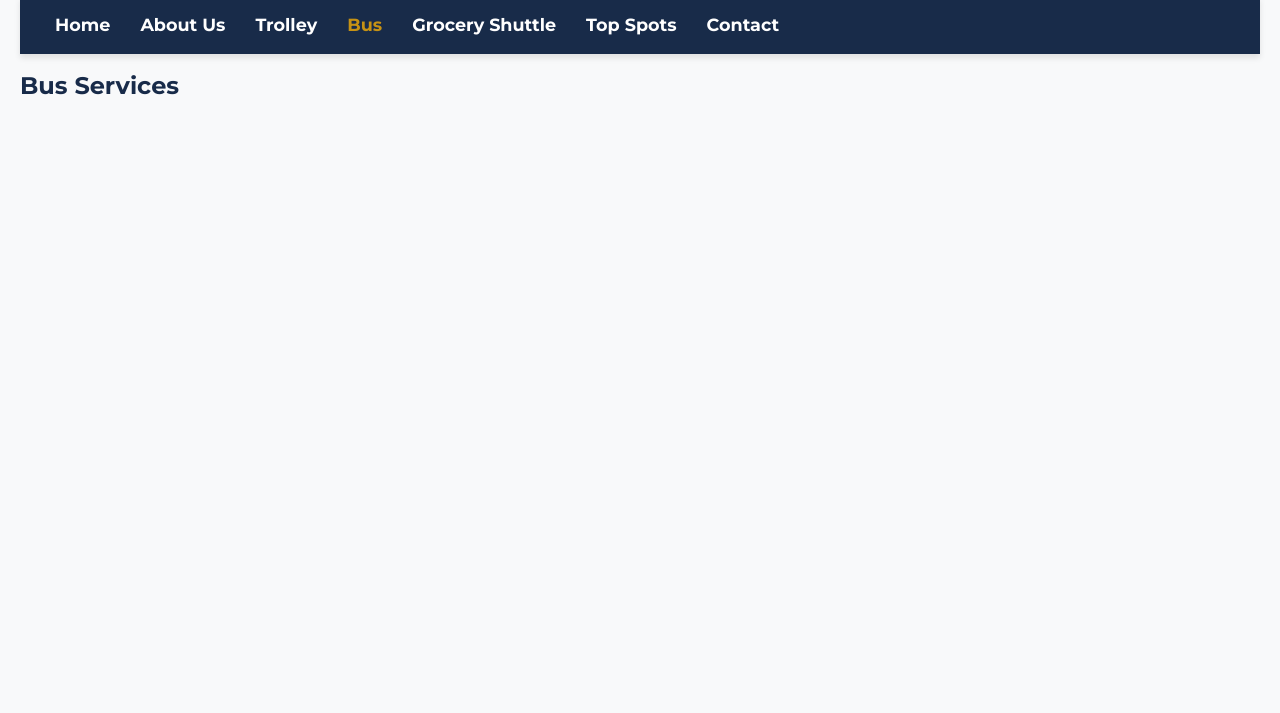
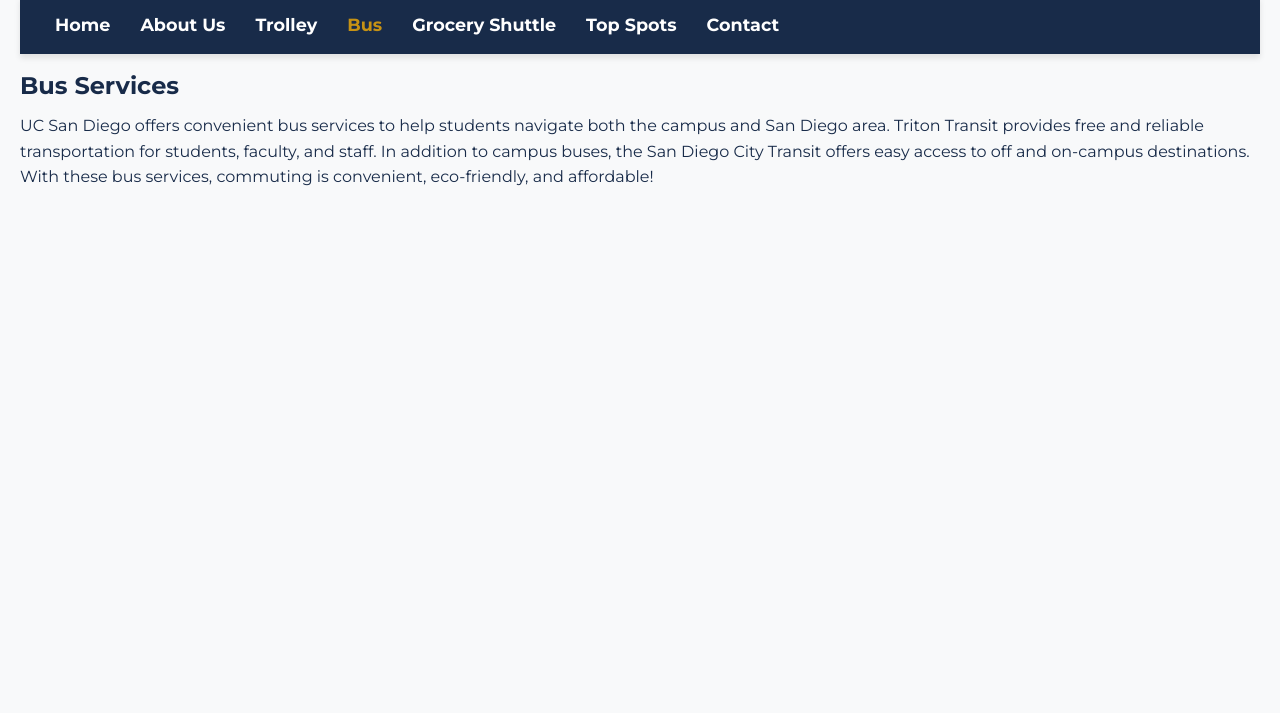
Before and after one commit to sydney-su/Group-9-Project, a plain HTML site: page bus.html in a window 1280 px wide. Shown: the part 87-800 px from the top of the page. Drawn offline with Linux system fonts and the light colour scheme.

Commit message:
Revert "testing heading"
This reverts commit 2099133b5d6bc9be8aa22a757be24e95ef652028.

```diff
--- a/bus.html
+++ b/bus.html
@@ -32,6 +32,10 @@
     </nav>
 
     <h2>Bus Services</h2>
+    <p>UC San Diego offers convenient bus services to help students navigate both the campus and San Diego area.
+        Triton Transit provides free and reliable transportation for students, faculty, and staff. In addition to
+        campus buses, the San Diego City Transit offers easy access to off and on-campus destinations. With these
+        bus services, commuting is convenient, eco-friendly, and affordable! </p>
 
 </body>
 
```
